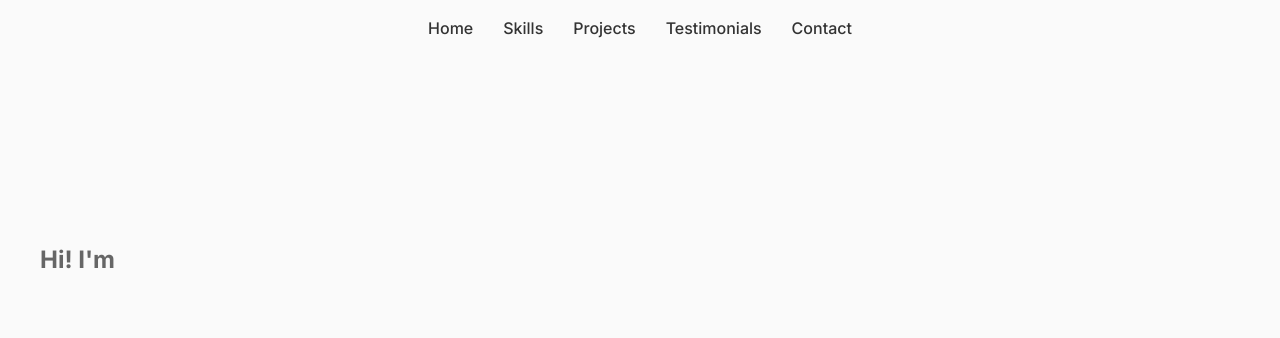
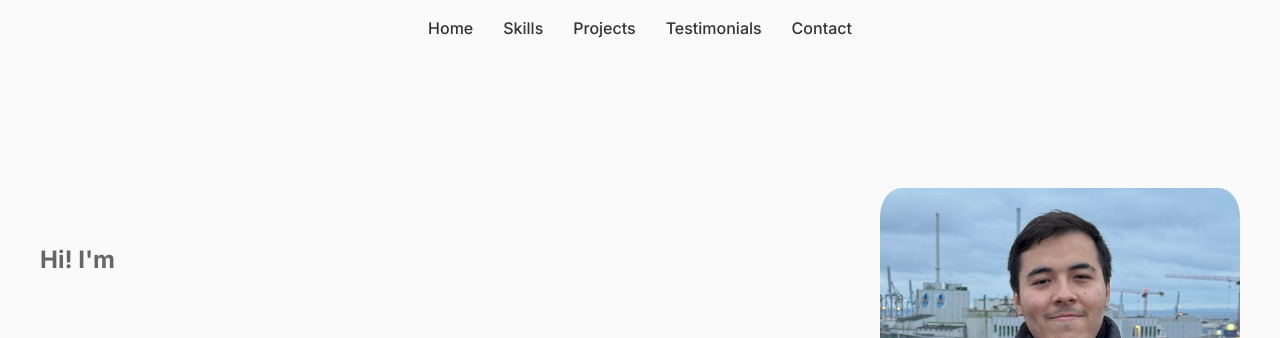
Before and after one commit to PAINj9/juan-cruz-astrada-duran-porfolio, a plain HTML site: page index.html in a window 1280 px wide. Shown: the top 338 px of the page. Drawn offline with Linux system fonts and the light colour scheme; the site is published under a folder, as on GitHub Pages, so addresses that start at the root find nothing.

Commit message:
Update index.html

```diff
--- a/index.html
+++ b/index.html
@@ -45,7 +45,7 @@
             <p>I currently live in Aarhus, Denmark. In 2022 I began to take different courses and learn by myself different technologies oriented to web development.</p>
         </div>
         <div class="imagen-principal">
-            <img src="/images/juani.JPEG" alt="Juan Cruz">
+            <img src="images/juani.JPEG" alt="Juan Cruz">
         </div>
     </div>
 
```
